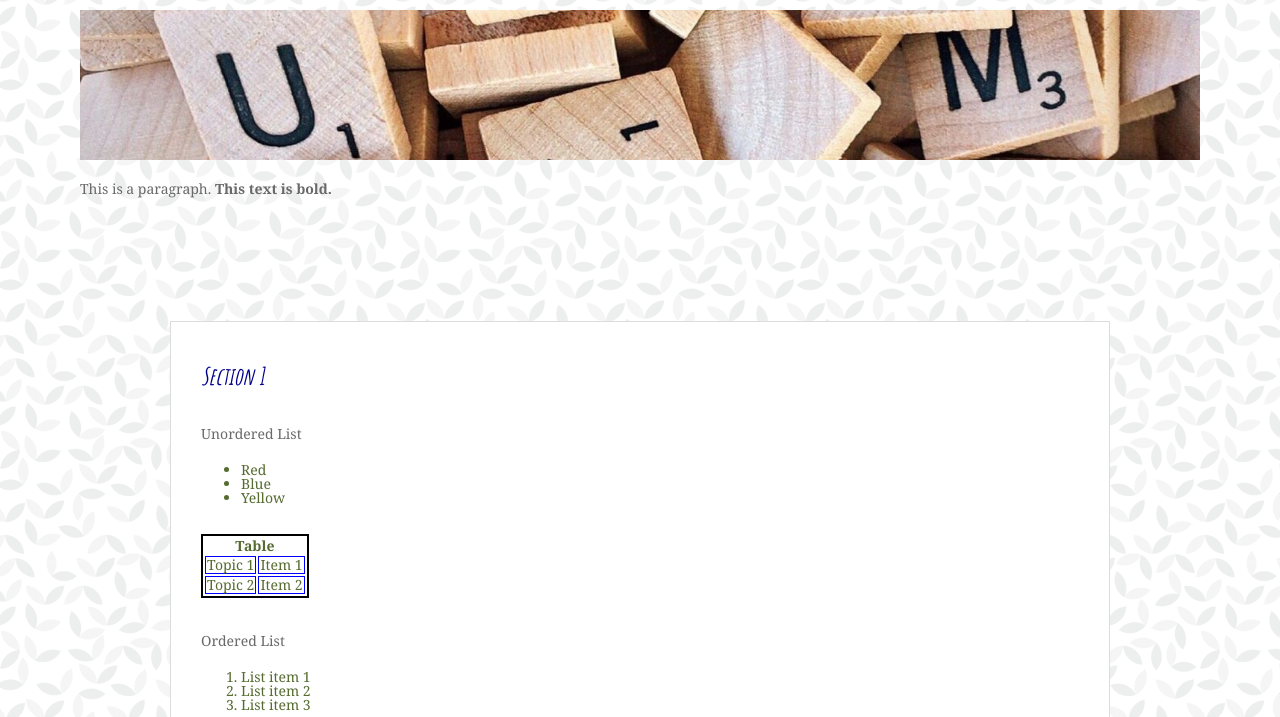
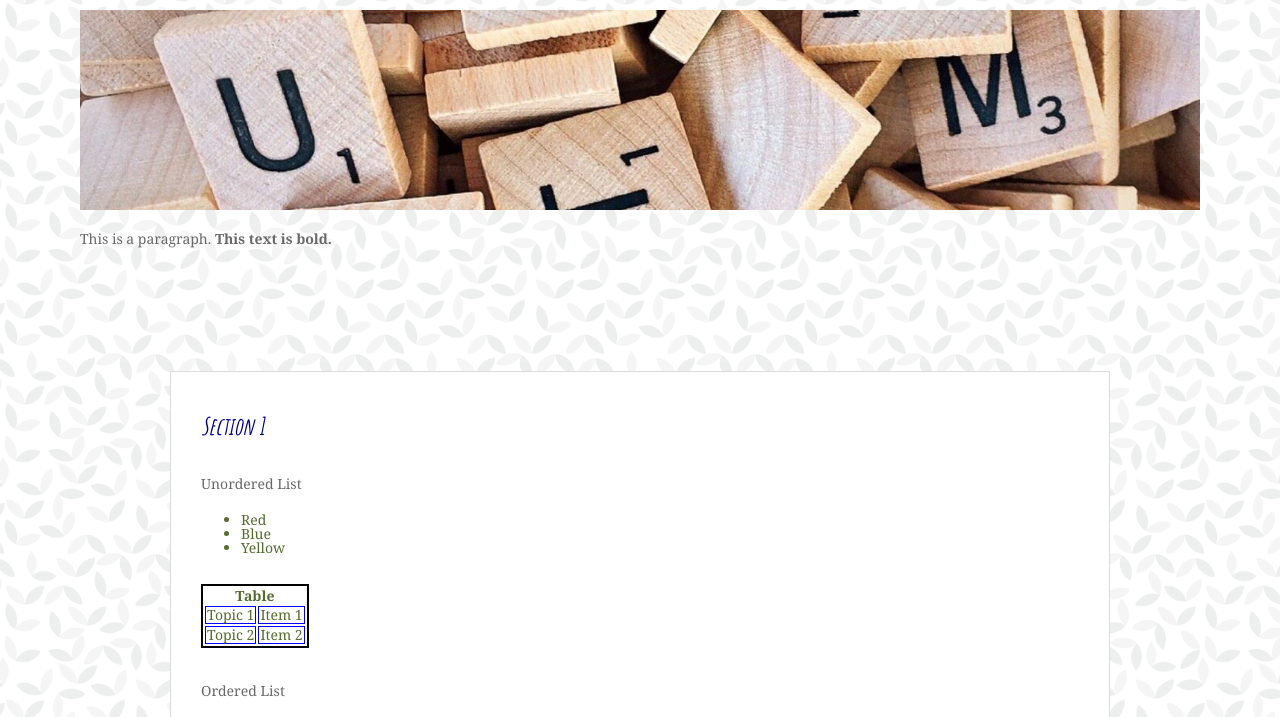
Before and after one commit to jerrica-mj/Website, a plain HTML site: page index.html in a window 1280 px wide. Shown: the part 239-956 px from the top of the page. Drawn offline with Linux system fonts and the light colour scheme; a web font is replaced by a local one.

Commit message:
Update style.css

```diff
--- a/style.css
+++ b/style.css
@@ -15,7 +15,7 @@ body {
   background-image: url(images/geometric-leaves.png);
   /*Bacground image repeat (repeat or no-repeat) -- set to repeat by default*/
   background-repeat: repeat;
-  background-position: 50% 0;
+  background-position: 25% 0;
   /*Setting the font color*/
   color: darkolivegreen;
   /*Setting the font style or family*/
@@ -36,11 +36,11 @@ header {
 
 /*Banner styling*/
 .banner{
-  height: 150px;
+  height: 200px;
   /* width: 300px; */
   background-image: url(images/banner-small.jpg);
   background-size: cover;
-  /*Banner image positioning (y- then x-axis) -- accepts %, px, keywords */
+  /*Image positioning (y- then x-axis) -- accepts %, px, or keywords (center, right, left) */
   background-position: center;
 }
 
```
